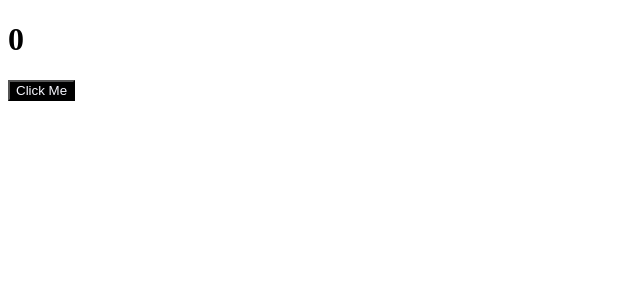
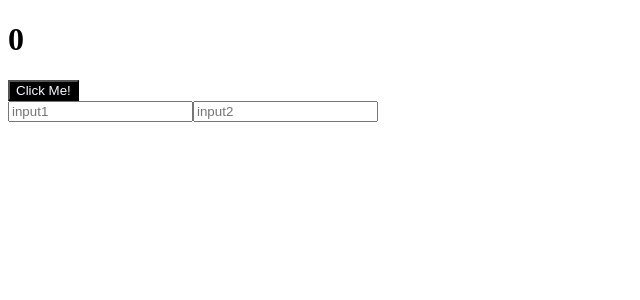
Before and after one commit to sjyoung123/my-app, a React (Create React App) app: page / in a window 1280 px wide. Shown: the top 300 px of the page, without its empty margins (0-640 px from the left). Built offline with nearby package versions, Linux system fonts and the light colour scheme.

Commit message:
useEffect only input

```diff
--- a/src/App.js
+++ b/src/App.js
@@ -1,9 +1,11 @@
 import { useState, useEffect } from "react";
 import Button from "./Button";
+import Input from "./Input";
 
 function App() {
   const [count, setCount] = useState(0);
   const onClick = () => setCount((prev) => prev + 1);
+
   useEffect(() => {
     console.log("render only once");
   }, []);
@@ -11,7 +13,8 @@ function App() {
   return (
     <div>
       <h1>{count}</h1>
-      <Button onClick={onClick} text="Click Me" />
+      <Button onClick={onClick} text="Click Me!" />
+      <Input />
     </div>
   );
 }
--- a/src/Button.js
+++ b/src/Button.js
@@ -1,4 +1,5 @@
 import PropTypes from "prop-types";
+import { useEffect } from "react/cjs/react.development";
 import styles from "./Button.module.css";
 
 function Button({ text, onClick }) {
--- /dev/null
+++ b/src/Input.js
@@ -0,0 +1,19 @@
+import PropTypes from "prop-types";
+import { useEffect, useState } from "react/cjs/react.development";
+
+function Input() {
+  const [inputValue, setInputValue] = useState();
+  const onChange = (event) => {
+    setInputValue(event.target.value);
+  };
+  useEffect(() => {
+    console.log("Only input value change");
+  }, [inputValue]);
+  return (
+    <div>
+      <input onChange={onChange} type="text" placeholder="input1"></input>
+      <input type="text" value={inputValue} placeholder="input2"></input>
+    </div>
+  );
+}
+export default Input;
```
